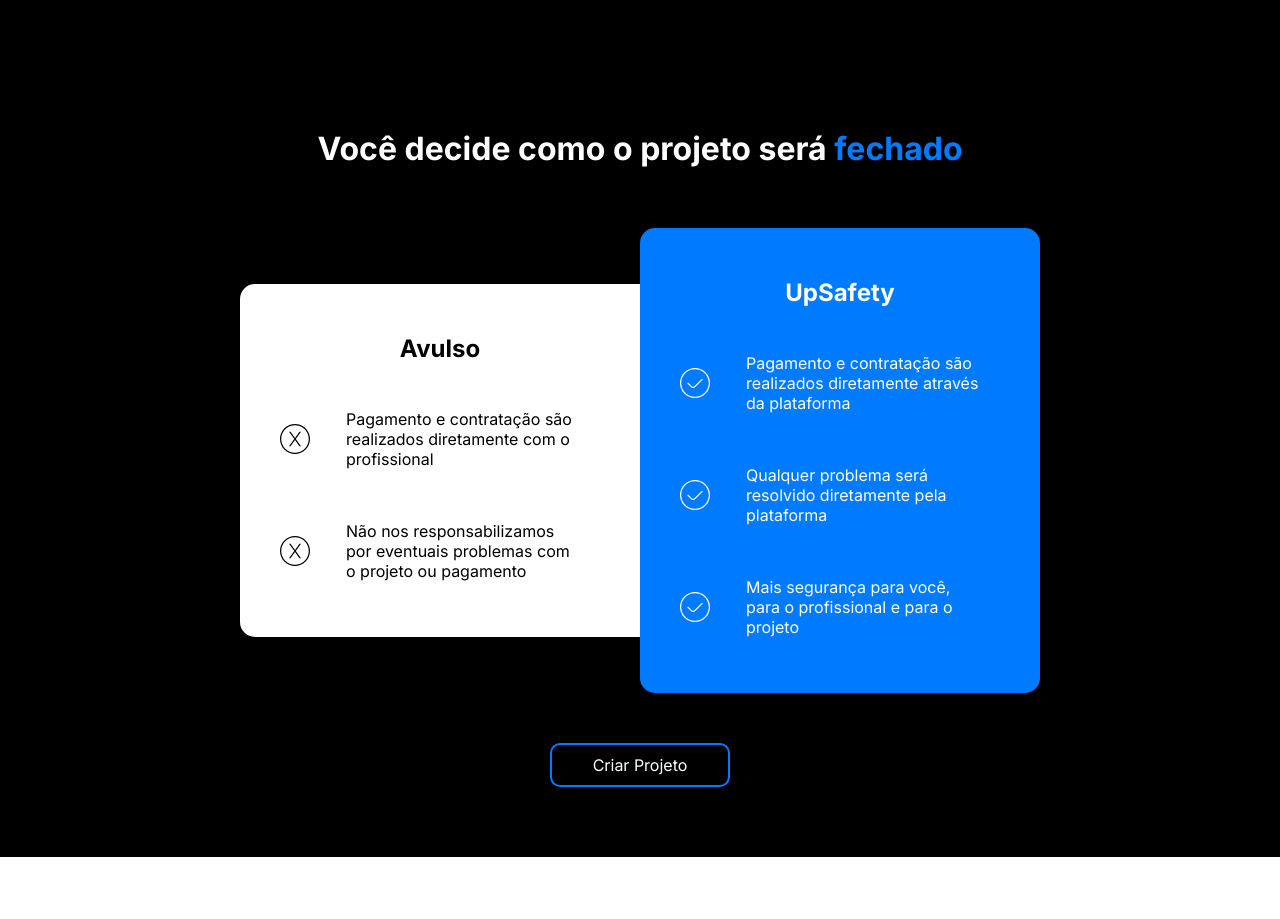
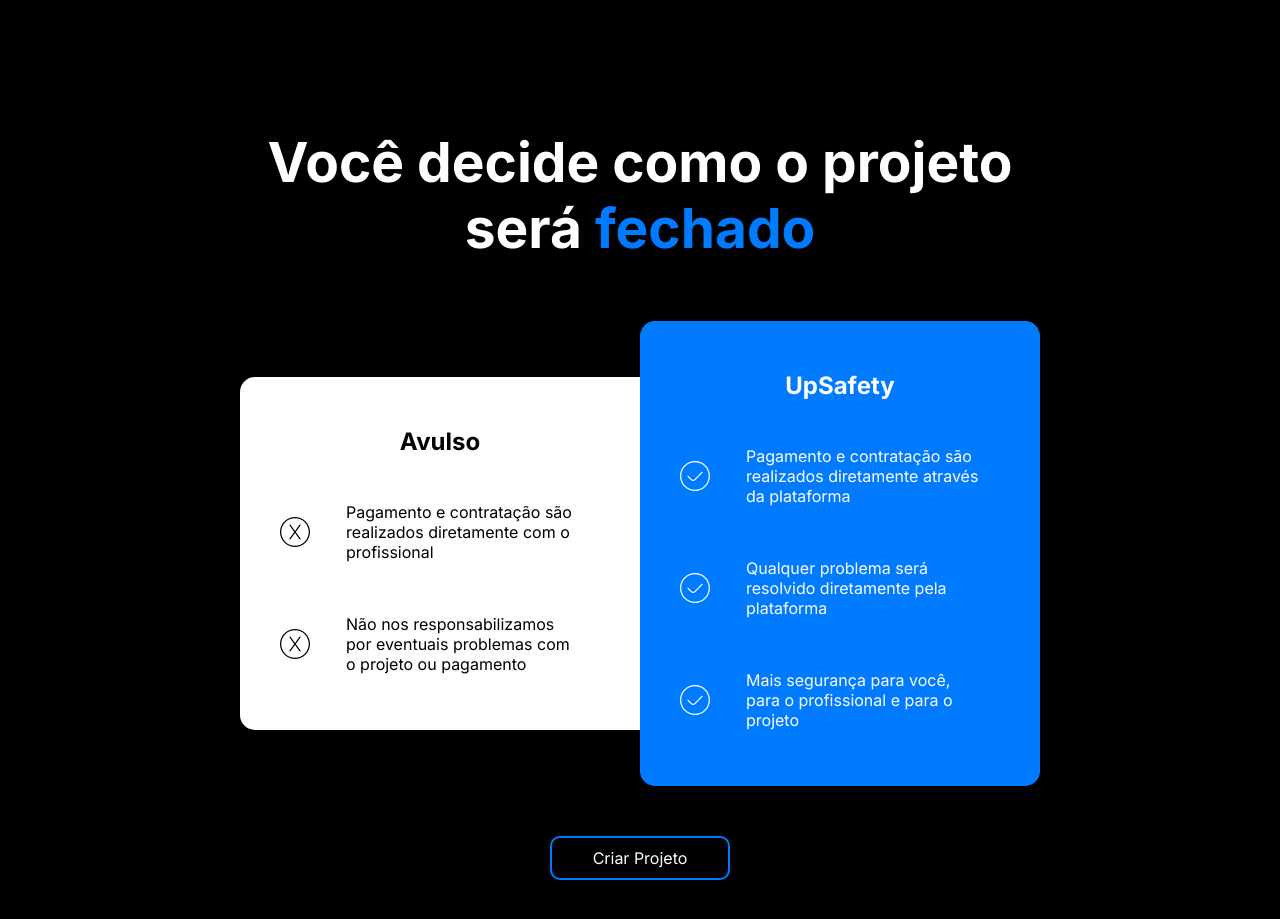
Before and after one commit to rafaelpequino/up-find, a React (Create React App) app: page /upfinder in a window 1280 px wide. Shown: the part 1860-2779 px from the top of the page. Before the commit the page ends 2717 px from the top, so only its background shows below. Built offline with nearby package versions, Linux system fonts and the light colour scheme.

Commit message:
Altera tamanho padrão do Title

```diff
--- a/src/components/Title/index.js
+++ b/src/components/Title/index.js
@@ -1,7 +1,7 @@
 import styled from "styled-components";
 
 export const Title = styled.h2`
-    font-size: ${ props => props.size || '32px' };
+    font-size: ${ props => props.size || '55px' };
     color: ${ props => props.color || 'var(--color-black)' };
     text-align: ${ props => props.align || 'center' };
     margin: 10px auto;
```
